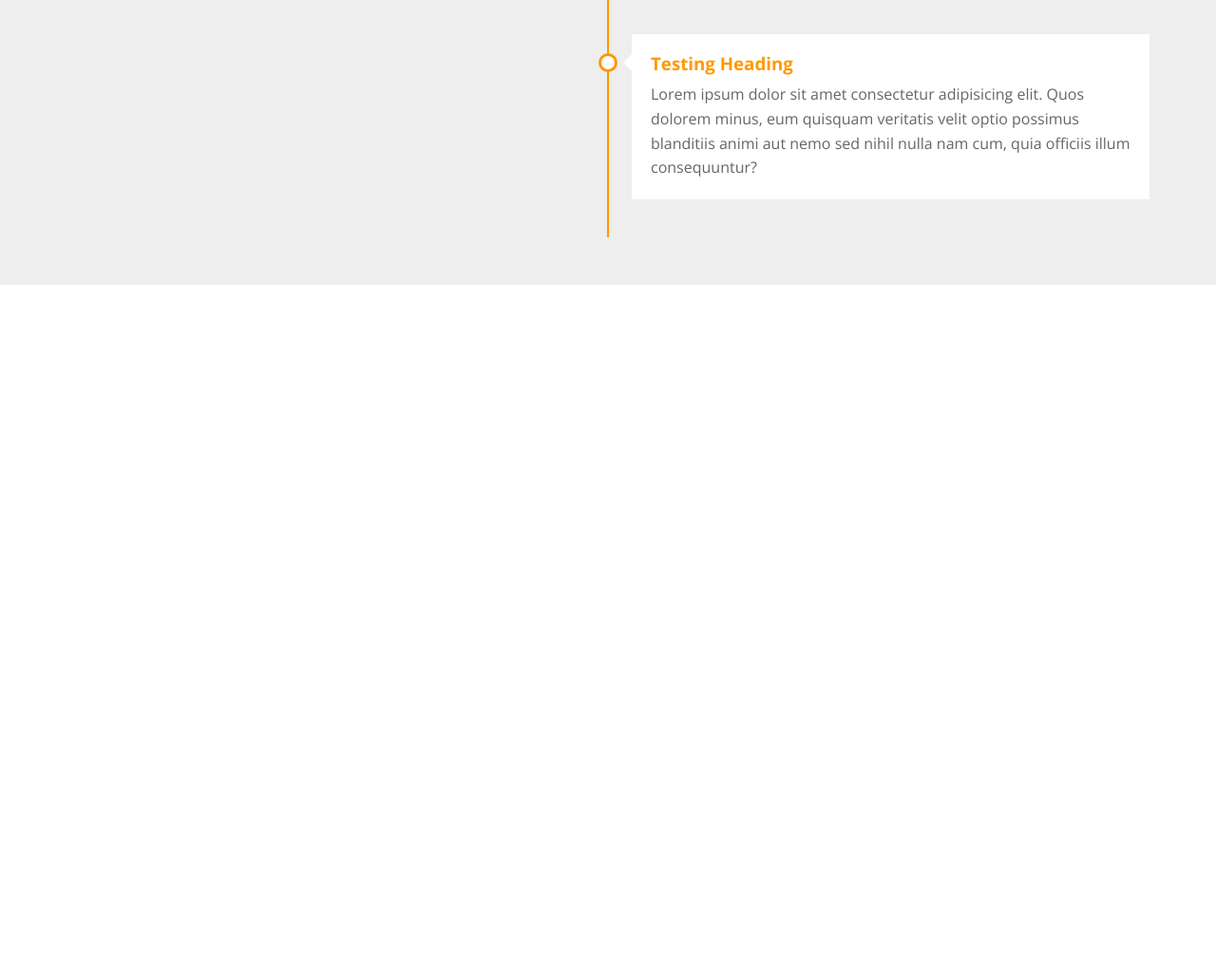
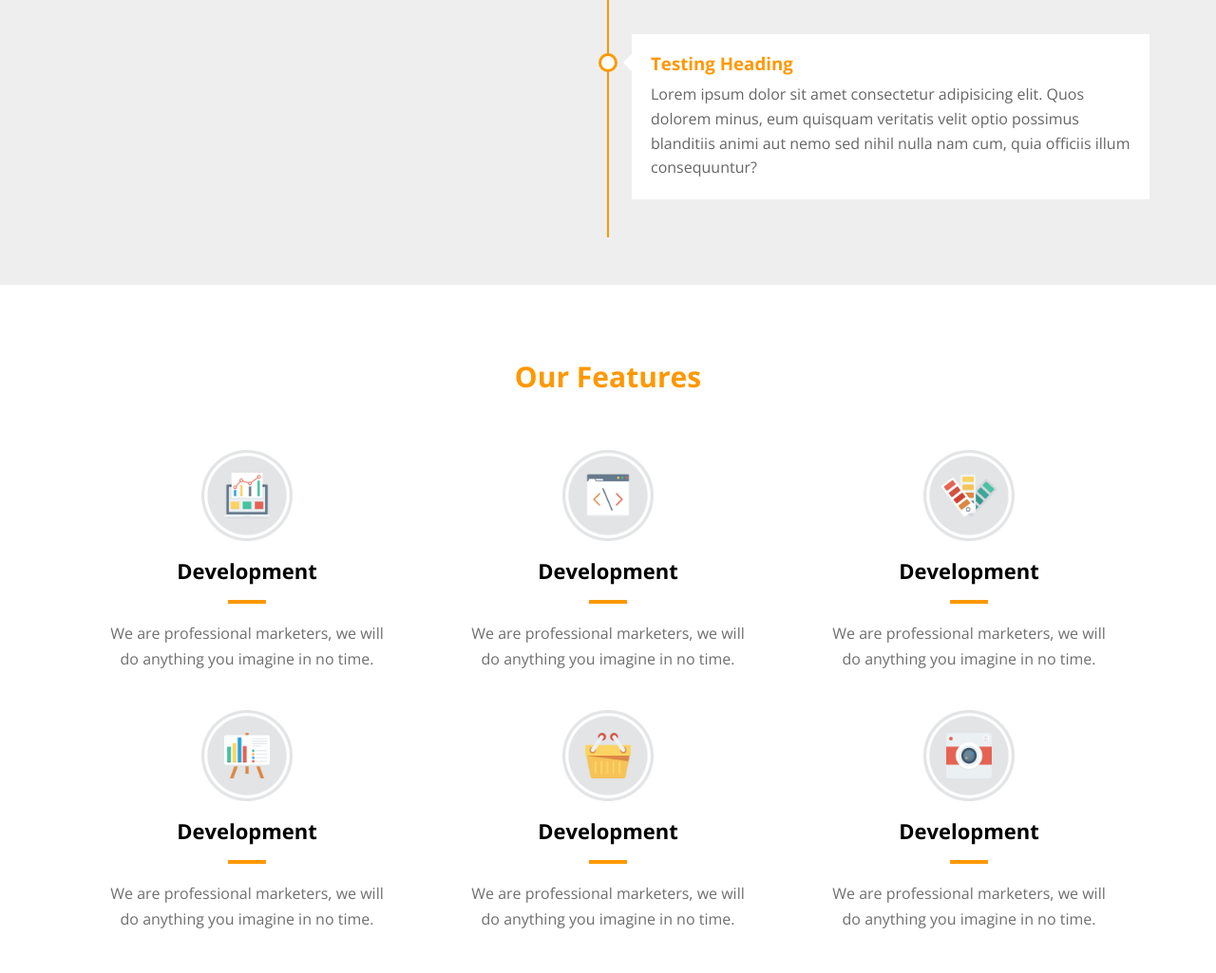
Before and after one commit to Abd-Elhadi/Special-Template, a plain HTML site: page index.html in a window 1280 px wide. Shown: the part 3402-4427 px from the top of the page at 95% size. Before the commit the page ends 3702 px from the top, so only its background shows below. Drawn offline with nearby package versions, Linux system fonts and the light colour scheme.

Commit message:
features section

```diff
--- a/css/master.css
+++ b/css/master.css
@@ -453,3 +453,46 @@ body {
     left: -19px;
 }
 /* end timeline */
+/* start features */
+.features {
+    padding-top: 80px;
+    padding-bottom: 80px;
+}
+.features h2 {
+    font-weight: bold;
+    font-size: 30px;
+    color: var(--main-color);
+    margin: 0 0 60px;
+    text-align: center;
+}
+.features .feat-box {
+    width: calc(100% / 3);
+    float: left;
+    text-align: center;
+    margin-bottom: 40px;
+}
+.features .feat-box img {
+    width: 96px;
+}
+.features .feat-box h4 {
+    font-size: 22px;
+    margin: 15px 0 40px;
+    position: relative;
+}
+.features .feat-box h4::before {
+    content: '';
+    width: 40px;
+    height: 4px;
+    background-color: var(--main-color);
+    position: absolute;
+    left: 50%;
+    margin-left: -20px;
+    bottom: -22px;
+}
+.features .feat-box p {
+    width: 80%;
+    margin: 0 auto;
+    line-height: 1.7;
+    color: #706f6f;
+}
+/* end features */
--- a/index.html
+++ b/index.html
@@ -209,6 +209,44 @@
         </div>
     </div>
     <!-- end timeline -->
+    <!-- start features -->
+    <div class="features">
+        <h2>Our Features</h2>
+        <div class="container">
+            <div class="feat-box">
+                <img src="imgs/Icon_01.png" alt="">
+                <h4>Development</h4>
+                <p>We are professional marketers, we will do anything you imagine in no time.</p>
+            </div>
+            <div class="feat-box">
+                <img src="imgs/Icon_02.png" alt="">
+                <h4>Development</h4>
+                <p>We are professional marketers, we will do anything you imagine in no time.</p>
+            </div>
+            <div class="feat-box">
+                <img src="imgs/Icon_03.png" alt="">
+                <h4>Development</h4>
+                <p>We are professional marketers, we will do anything you imagine in no time.</p>
+            </div>
+            <div class="feat-box">
+                <img src="imgs/Icon_04.png" alt="">
+                <h4>Development</h4>
+                <p>We are professional marketers, we will do anything you imagine in no time.</p>
+            </div>
+            <div class="feat-box">
+                <img src="imgs/Icon_05.png" alt="">
+                <h4>Development</h4>
+                <p>We are professional marketers, we will do anything you imagine in no time.</p>
+            </div>
+            <div class="feat-box">
+                <img src="imgs/Icon_06.png" alt="">
+                <h4>Development</h4>
+                <p>We are professional marketers, we will do anything you imagine in no time.</p>
+            </div>
+            <div class="clearFix"></div>
+        </div>
+    </div>
+    <!-- end features -->
     <script src="js/master.js"></script>
 </body>
 
```
